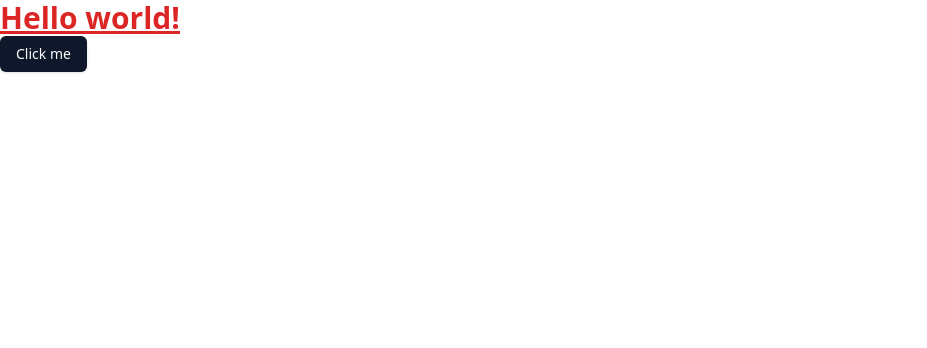
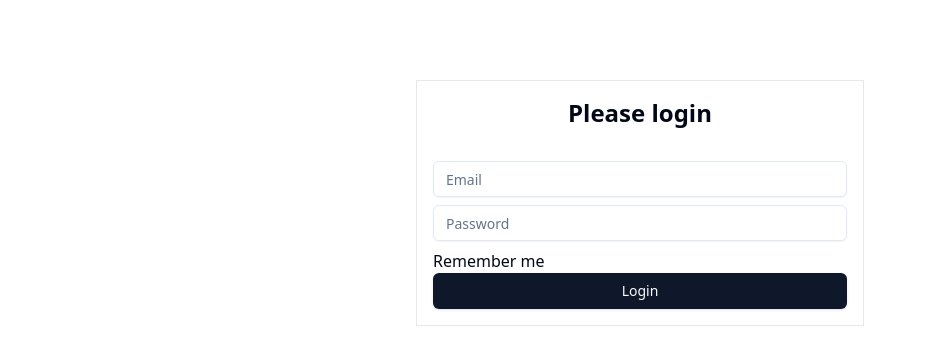
Before and after one commit to Wadangkaa/kotha-frontend-react, a React (Vite) app: page /login in a window 1280 px wide. Shown: the top 348 px of the page, without its empty margins (0-927 px from the left). Built offline with nearby package versions, Linux system fonts and the light colour scheme.

Commit message:
shadcn installed

```diff
--- a/package.json
+++ b/package.json
@@ -10,14 +10,18 @@
     "preview": "vite preview"
   },
   "dependencies": {
+    "@radix-ui/react-checkbox": "^1.1.1",
     "@radix-ui/react-icons": "^1.3.0",
+    "@radix-ui/react-label": "^2.1.0",
     "@radix-ui/react-slot": "^1.1.0",
     "class-variance-authority": "^0.7.0",
     "clsx": "^2.1.1",
     "next-themes": "^0.3.0",
     "react": "^18.3.1",
     "react-dom": "^18.3.1",
+    "react-router-dom": "^6.25.1",
     "sonner": "^1.5.0",
+    "styled-components": "^6.1.12",
     "tailwind-merge": "^2.4.0",
     "tailwindcss-animate": "^1.0.7"
   },
--- a/src/App.tsx
+++ /dev/null
@@ -1,17 +0,0 @@
-import { Button } from '@/components/ui/button'
-import { toast } from 'sonner'
-
-function App() {
-	return (
-		<>
-			<h1 className='text-3xl font-bold underline text-red-600'>
-				Hello world!
-			</h1>
-			<Button onClick={() => toast.error('Event has been created.')}>
-				Click me
-			</Button>
-		</>
-	)
-}
-
-export default App
--- /dev/null
+++ b/src/components/ui/checkbox.tsx
@@ -0,0 +1,28 @@
+import * as React from 'react'
+import * as CheckboxPrimitive from '@radix-ui/react-checkbox'
+import { CheckIcon } from '@radix-ui/react-icons'
+
+import { cn } from '@/lib/utils'
+
+const Checkbox = React.forwardRef<
+	React.ElementRef<typeof CheckboxPrimitive.Root>,
+	React.ComponentPropsWithoutRef<typeof CheckboxPrimitive.Root>
+>(({ className, ...props }, ref) => (
+	<CheckboxPrimitive.Root
+		ref={ref}
+		className={cn(
+			'peer h-4 w-4 shrink-0 rounded-sm border border-primary shadow focus-visible:outline-none focus-visible:ring-1 focus-visible:ring-ring disabled:cursor-not-allowed disabled:opacity-50 data-[state=checked]:bg-primary data-[state=checked]:text-primary-foreground',
+			className
+		)}
+		{...props}
+	>
+		<CheckboxPrimitive.Indicator
+			className={cn('flex items-center justify-center text-current')}
+		>
+			<CheckIcon className='h-4 w-4' />
+		</CheckboxPrimitive.Indicator>
+	</CheckboxPrimitive.Root>
+))
+Checkbox.displayName = CheckboxPrimitive.Root.displayName
+
+export { Checkbox }
--- /dev/null
+++ b/src/components/ui/input.tsx
@@ -0,0 +1,25 @@
+import * as React from 'react'
+
+import { cn } from '@/lib/utils'
+
+export interface InputProps
+	extends React.InputHTMLAttributes<HTMLInputElement> {}
+
+const Input = React.forwardRef<HTMLInputElement, InputProps>(
+	({ className, type, ...props }, ref) => {
+		return (
+			<input
+				type={type}
+				className={cn(
+					'flex h-9 mb-2 w-full rounded-md border border-input bg-transparent px-3 py-1 text-sm shadow-sm transition-colors file:border-0 file:bg-transparent file:text-sm file:font-medium placeholder:text-muted-foreground focus-visible:outline-none focus-visible:ring-1 focus-visible:ring-ring disabled:cursor-not-allowed disabled:opacity-50',
+					className
+				)}
+				ref={ref}
+				{...props}
+			/>
+		)
+	}
+)
+Input.displayName = 'Input'
+
+export { Input }
--- /dev/null
+++ b/src/components/ui/label.tsx
@@ -0,0 +1,24 @@
+import * as React from "react"
+import * as LabelPrimitive from "@radix-ui/react-label"
+import { cva, type VariantProps } from "class-variance-authority"
+
+import { cn } from "@/lib/utils"
+
+const labelVariants = cva(
+  "text-sm font-medium leading-none peer-disabled:cursor-not-allowed peer-disabled:opacity-70"
+)
+
+const Label = React.forwardRef<
+  React.ElementRef<typeof LabelPrimitive.Root>,
+  React.ComponentPropsWithoutRef<typeof LabelPrimitive.Root> &
+    VariantProps<typeof labelVariants>
+>(({ className, ...props }, ref) => (
+  <LabelPrimitive.Root
+    ref={ref}
+    className={cn(labelVariants(), className)}
+    {...props}
+  />
+))
+Label.displayName = LabelPrimitive.Root.displayName
+
+export { Label }
--- a/src/main.tsx
+++ b/src/main.tsx
@@ -1,8 +1,9 @@
 import React from 'react'
 import ReactDOM from 'react-dom/client'
-import App from './App.tsx'
 import './index.css'
 import { Toaster } from '@/components/ui/sonner.tsx'
+import { RouterProvider } from 'react-router-dom'
+import { router } from './routes'
 
 ReactDOM.createRoot(document.getElementById('root')!).render(
 	<React.StrictMode>
@@ -11,6 +12,6 @@ ReactDOM.createRoot(document.getElementById('root')!).render(
 			richColors
 			closeButton
 		/>
-		<App />
+		<RouterProvider router={router} />
 	</React.StrictMode>
 )
--- /dev/null
+++ b/src/pages/LoginPage.tsx
@@ -0,0 +1,31 @@
+import { Button } from '@/components/ui/button'
+import { Input } from '@/components/ui/input'
+import { Checkbox } from '@radix-ui/react-checkbox'
+import { Label } from '@radix-ui/react-label'
+
+const LoginPage = () => {
+	return (
+		<>
+			<div className='mt-20 mb-20'>
+				<form className='max-w-md mx-auto p-4 bg-white border border-gray-200'>
+					<h2 className='text-2xl mb-8 font-semibold text-center'>
+						Please login
+					</h2>
+					<Input
+						type='email'
+						placeholder='Email'
+					/>
+					<Input
+						type='password'
+						placeholder='Password'
+					/>
+					<Checkbox id='remember-me' />
+					<Label htmlFor='remember-me'>Remember me</Label>
+					<Button className='w-full'>Login</Button>
+				</form>
+			</div>
+		</>
+	)
+}
+
+export default LoginPage
--- /dev/null
+++ b/src/routes.tsx
@@ -0,0 +1,13 @@
+import { createBrowserRouter } from 'react-router-dom'
+import LoginPage from './pages/LoginPage'
+
+export const router = createBrowserRouter([
+	{
+		path: '/login',
+		element: <LoginPage />,
+	},
+	{
+		path: '/app',
+		element: <h1>hello</h1>,
+	},
+])
```
Also changed, not shown: 1 other file (tests, documents, lock files or other folders).
